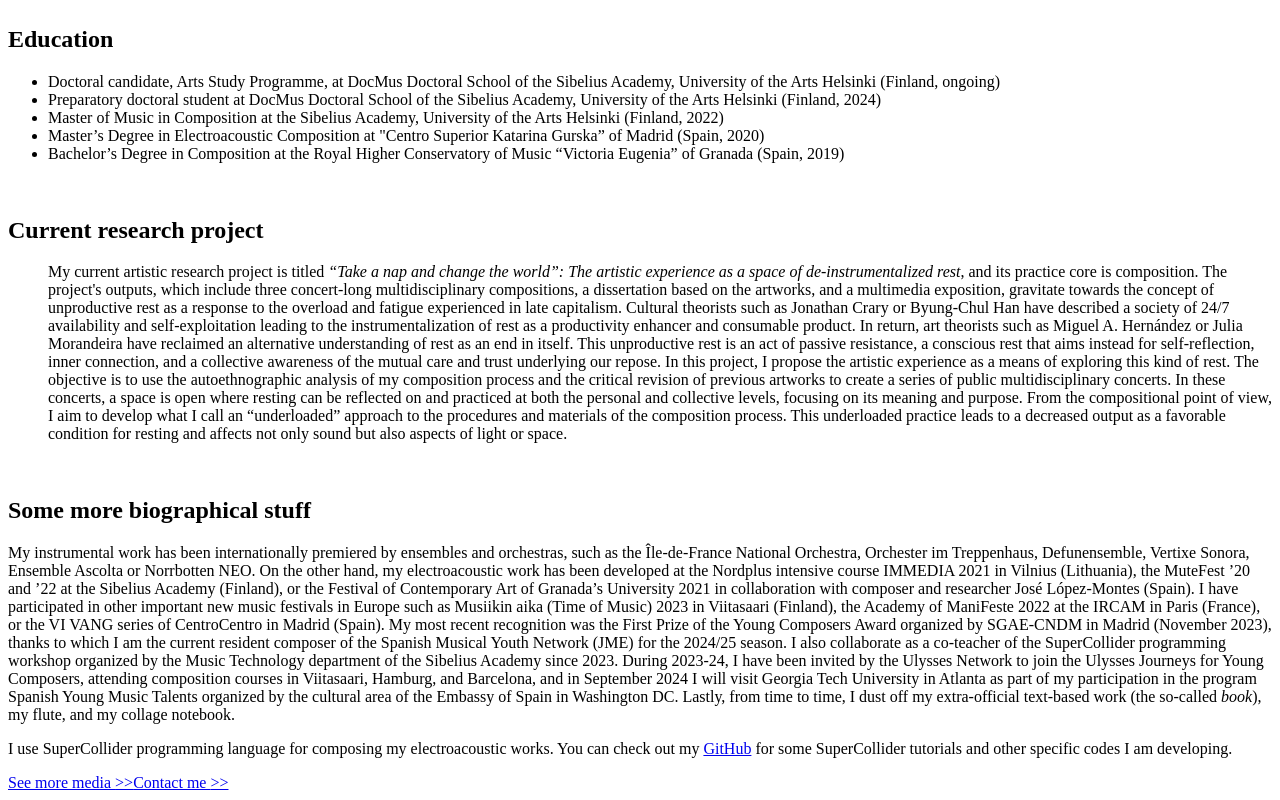
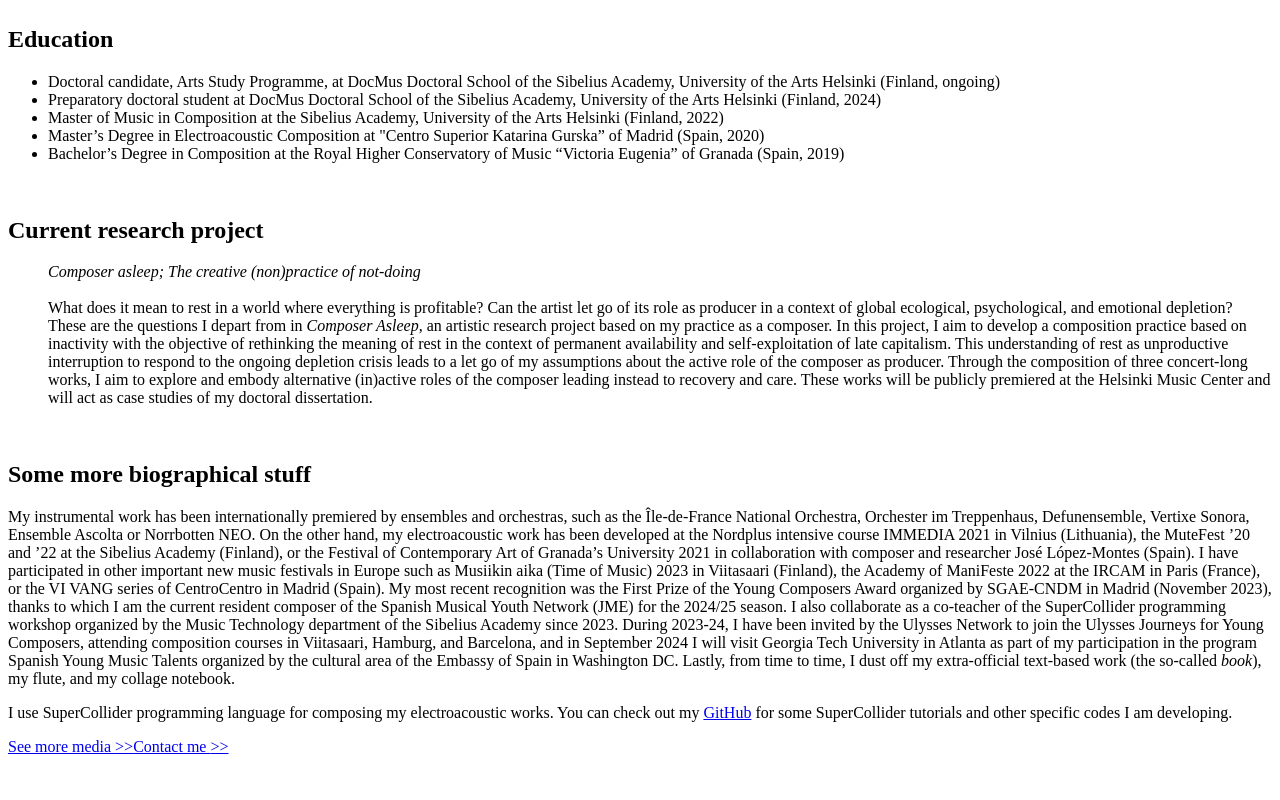
Before and after one commit to Kyokatarz/pilar-website-nextjs, a Next.js app: page /AboutMePage/AboutMePage in a window 1280 px wide. Shown: the part 1785-2585 px from the top of the page. After the commit the page ends 2549 px from the top, so only its background shows below. Built offline with nearby package versions, Linux system fonts and the light colour scheme.

Commit message:
September update

```diff
--- a/src/pages/AboutMePage/AboutMePage.tsx
+++ b/src/pages/AboutMePage/AboutMePage.tsx
@@ -71,37 +71,26 @@ const FullAbout = () => {
           </SubSectionHeader>
           <ul className="text-justify">
             <Paragraph>
-              My current artistic research project is titled{" "}
-              <em>
-                “Take a nap and change the world”: The artistic experience as a
-                space of de-instrumentalized rest
-              </em>
-              , and its practice core is composition. The project's outputs,
-              which include three concert-long multidisciplinary compositions, a
-              dissertation based on the artworks, and a multimedia exposition,
-              gravitate towards the concept of unproductive rest as a response
-              to the overload and fatigue experienced in late capitalism.
-              Cultural theorists such as Jonathan Crary or Byung-Chul Han have
-              described a society of 24/7 availability and self-exploitation
-              leading to the instrumentalization of rest as a productivity
-              enhancer and consumable product. In return, art theorists such as
-              Miguel A. Hernández or Julia Morandeira have reclaimed an
-              alternative understanding of rest as an end in itself. This
-              unproductive rest is an act of passive resistance, a conscious
-              rest that aims instead for self-reflection, inner connection, and
-              a collective awareness of the mutual care and trust underlying our
-              repose. In this project, I propose the artistic experience as a
-              means of exploring this kind of rest. The objective is to use the
-              autoethnographic analysis of my composition process and the
-              critical revision of previous artworks to create a series of
-              public multidisciplinary concerts. In these concerts, a space is
-              open where resting can be reflected on and practiced at both the
-              personal and collective levels, focusing on its meaning and
-              purpose. From the compositional point of view, I aim to develop
-              what I call an “underloaded” approach to the procedures and
-              materials of the composition process. This underloaded practice
-              leads to a decreased output as a favorable condition for resting
-              and affects not only sound but also aspects of light or space.
+              <em>Composer asleep; The creative (non)practice of not-doing</em>
+              <br></br>
+              <br></br>
+              What does it mean to rest in a world where everything is
+              profitable? Can the artist let go of its role as producer in a
+              context of global ecological, psychological, and emotional
+              depletion? These are the questions I depart from in{" "}
+              <em>Composer Asleep</em>, an artistic research project based on my
+              practice as a composer. In this project, I aim to develop a
+              composition practice based on inactivity with the objective of
+              rethinking the meaning of rest in the context of permanent
+              availability and self-exploitation of late capitalism. This
+              understanding of rest as unproductive interruption to respond to
+              the ongoing depletion crisis leads to a let go of my assumptions
+              about the active role of the composer as producer. Through the
+              composition of three concert-long works, I aim to explore and
+              embody alternative (in)active roles of the composer leading
+              instead to recovery and care. These works will be publicly
+              premiered at the Helsinki Music Center and will act as case
+              studies of my doctoral dissertation.
             </Paragraph>
           </ul>
           <br />
```
Also changed, not shown: src/pages/HomePage/sections/Introduction/Introduction.tsx (+4 -4 lines), src/pages/HomePage/sections/ShortAbout/ShortAbout.tsx (+7 -12 lines), src/pages/MediaPage/MediaPage.tsx (+10 -8 lines).
